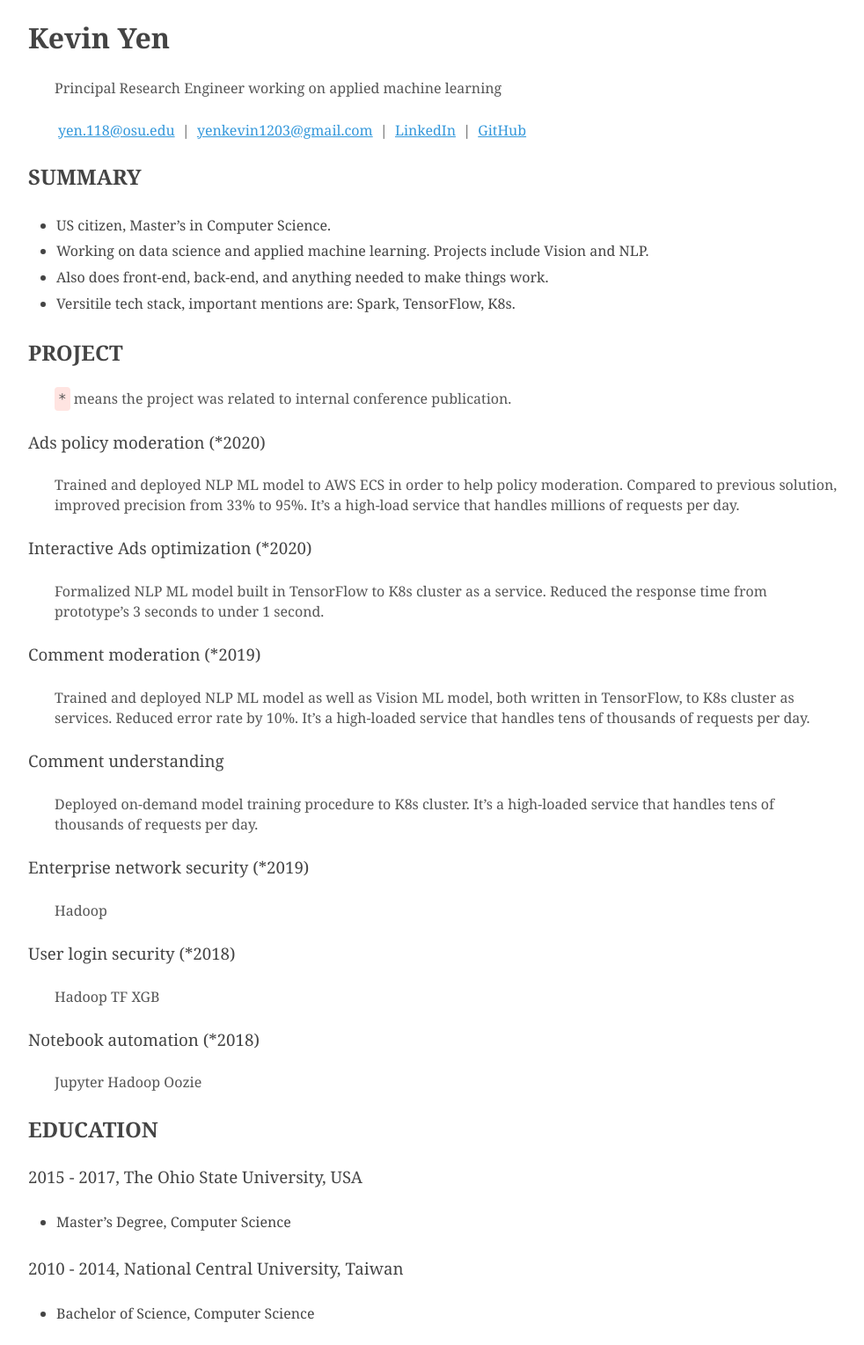
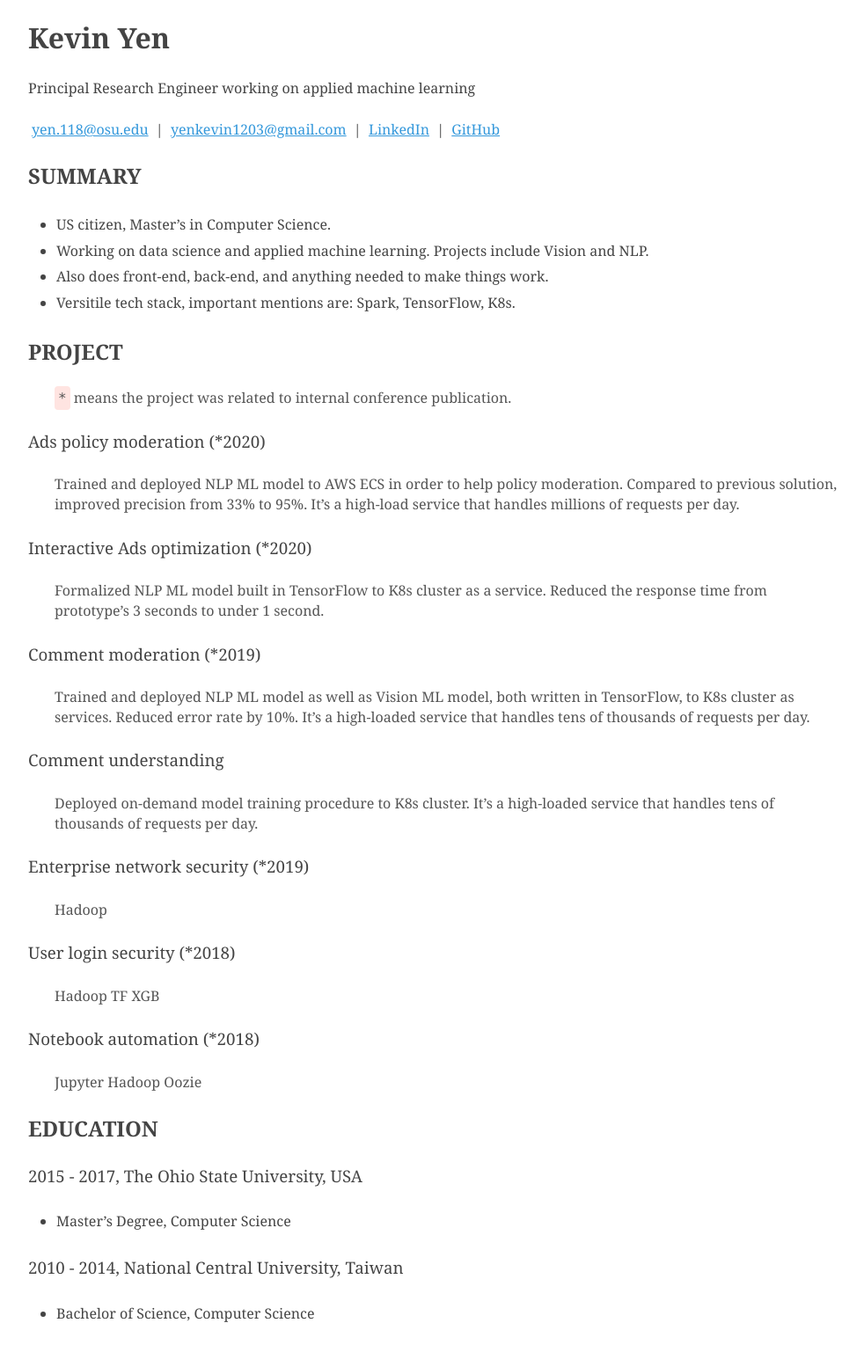
Before and after one commit to NivekNey/NivekNey.github.io, a Jekyll site: the page built from index.md, in a window 1280 px wide. Shown: the whole page at 88% size, without its empty margins (160-1142 px from the left). Built offline with Jekyll 4.4.1, drawn with Linux system fonts in a browser that asks for light colours.

Commit message:
Update index.md

```diff
--- a/index.md
+++ b/index.md
@@ -3,14 +3,15 @@ layout: cv
 title: Kevin Yen
 ---
 # Kevin Yen
-Principal Research Engineer working on applied machine learning
 
-<p id="webaddress">
+#### Principal Research Engineer working on applied machine learning
+
+<h4 id="webaddress">
 <a href="yen.118@osu.edu">yen.118@osu.edu</a>
 | <a href="yenkevin1203@gmail.com">yenkevin1203@gmail.com</a>
 | <a href="https://www.linkedin.com/in/kevinyen91">LinkedIn</a>
 | <a href="https://github.com/NivekNey">GitHub</a>
-</p>
+</h4>
 
 
 ## Summary
```
